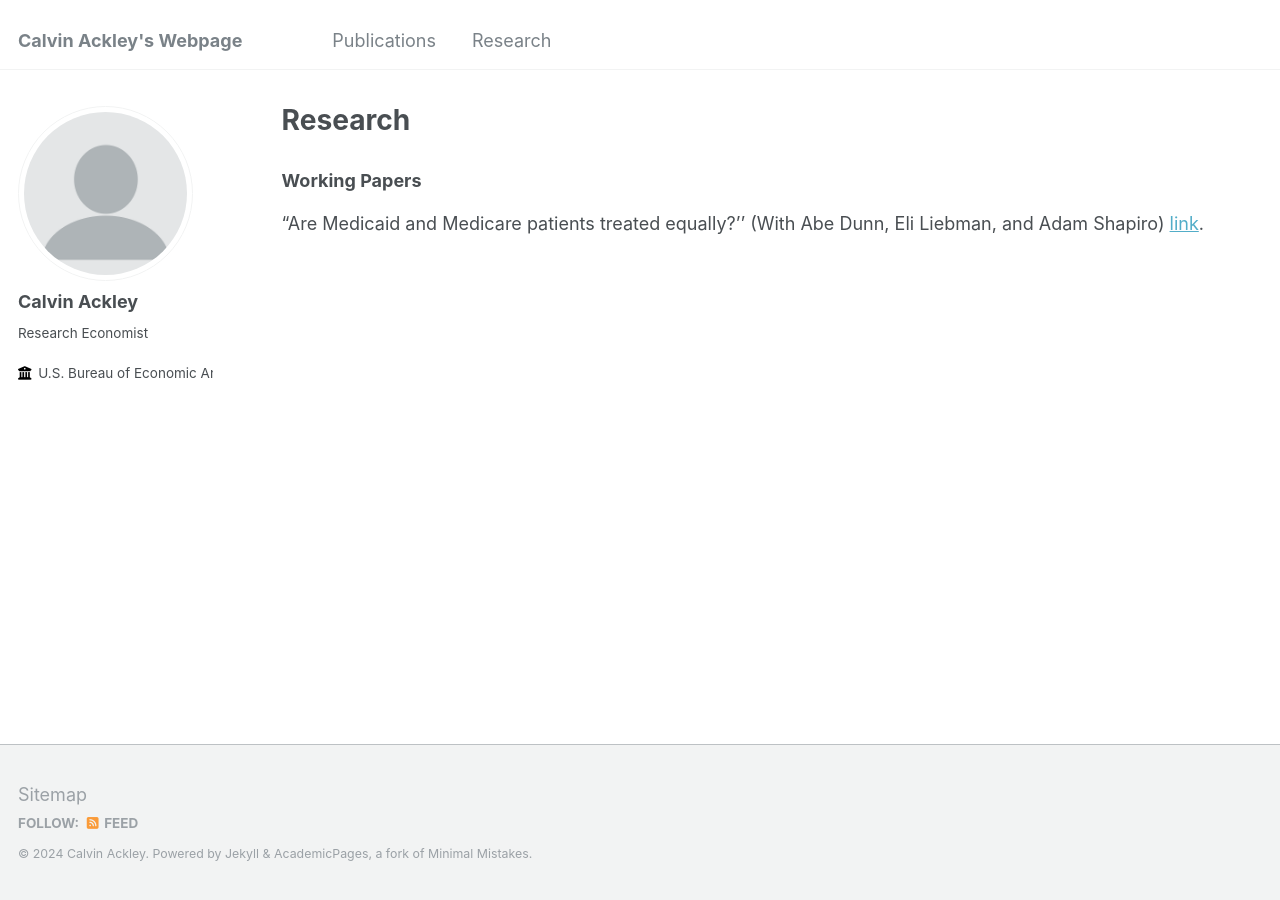
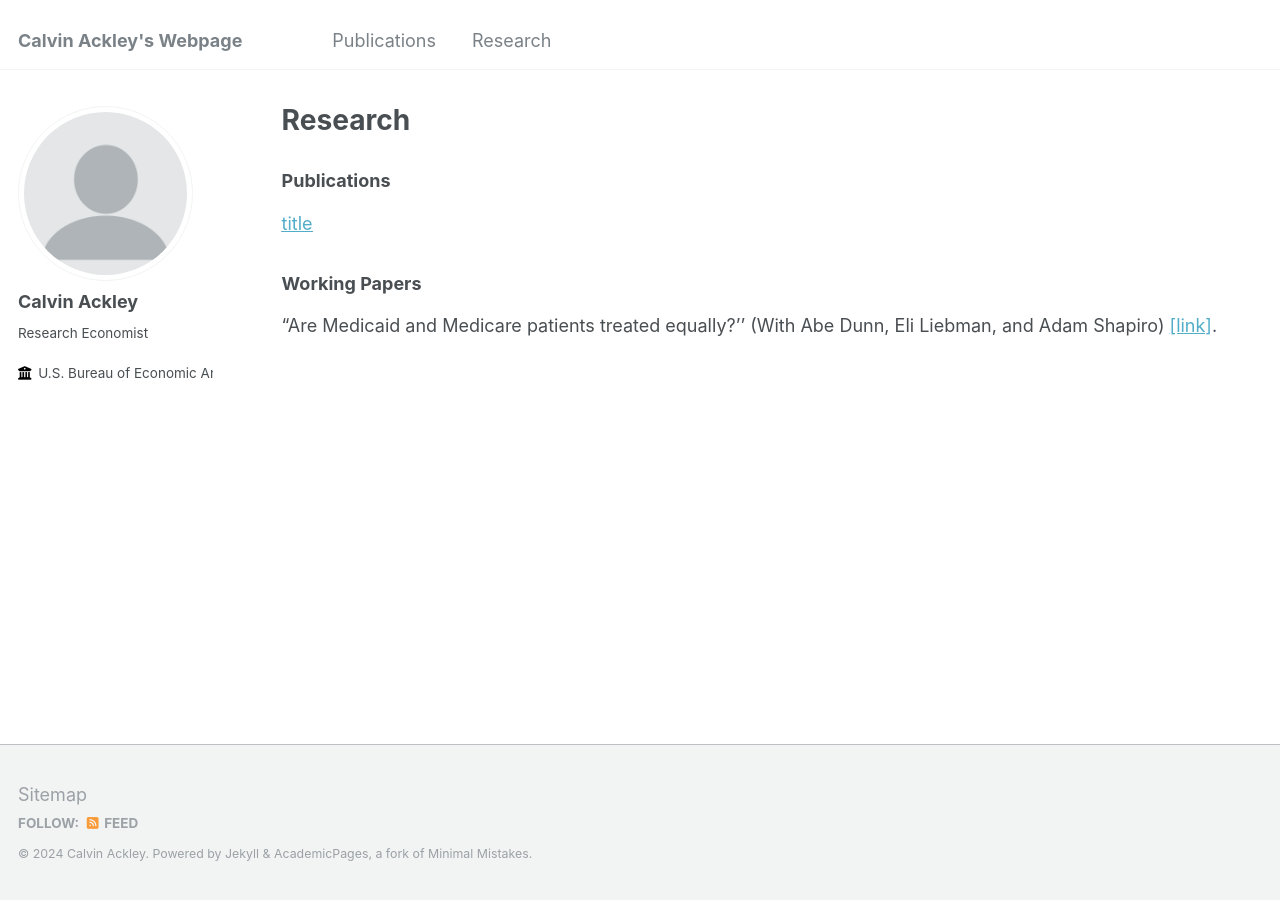
Before and after one commit to ackleycb/ackleycb.github.io, a Jekyll site: the page built from _pages/research.md, in a window 1280 px wide. Built offline with Jekyll 4.4.1, drawn with Linux system fonts in a browser that asks for light colours.

Commit message:
Update research.md

```diff
--- a/_pages/research.md
+++ b/_pages/research.md
@@ -5,7 +5,12 @@ permalink: /research/
 author_profile: true
 ---
 
+### Publications
+
+<span style="text-decoration:underline"> [title](link) </span>
+
+
 ### Working Papers
 
-
-"Are Medicaid and Medicare patients treated equally?'' (With Abe Dunn, Eli Liebman, and Adam Shapiro)  [link](https://www.frbsf.org/wp-content/uploads/wp2024-14.pdf "medicaid_duals").
+"Are Medicaid and Medicare patients treated equally?'' (With Abe Dunn, Eli Liebman, and Adam Shapiro)
+[[link]](https://www.frbsf.org/wp-content/uploads/wp2024-14.pdf "medicaid_duals").
```
